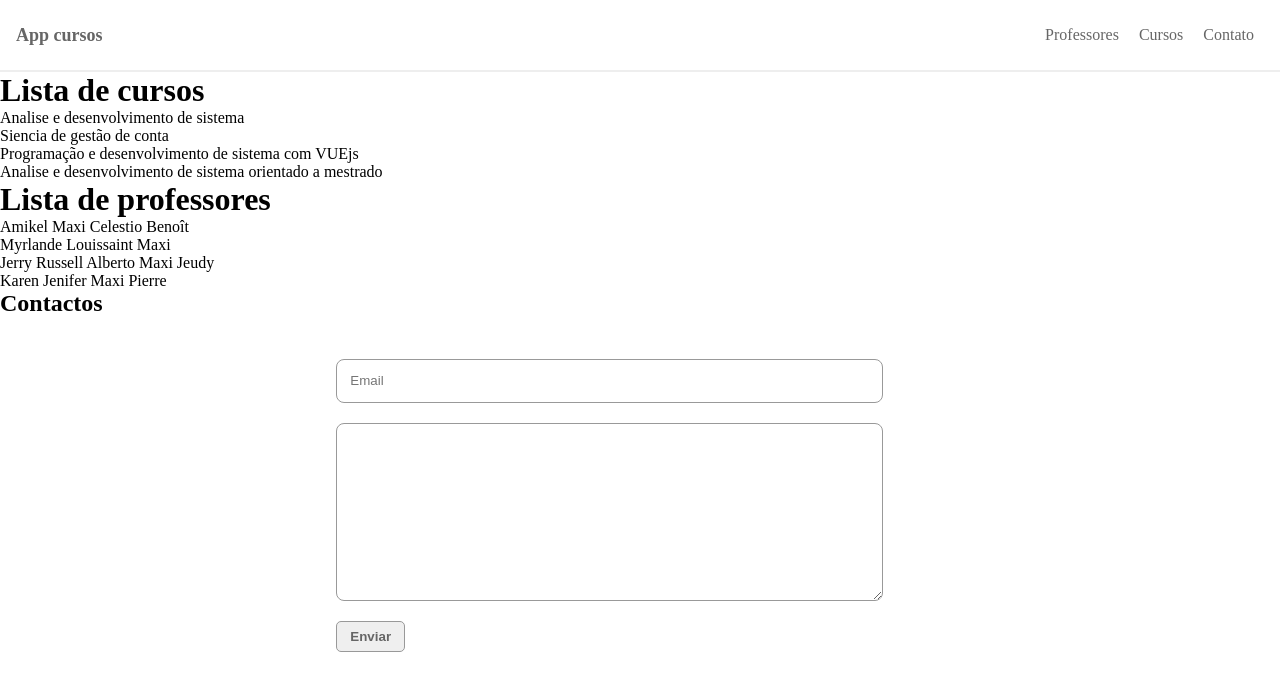
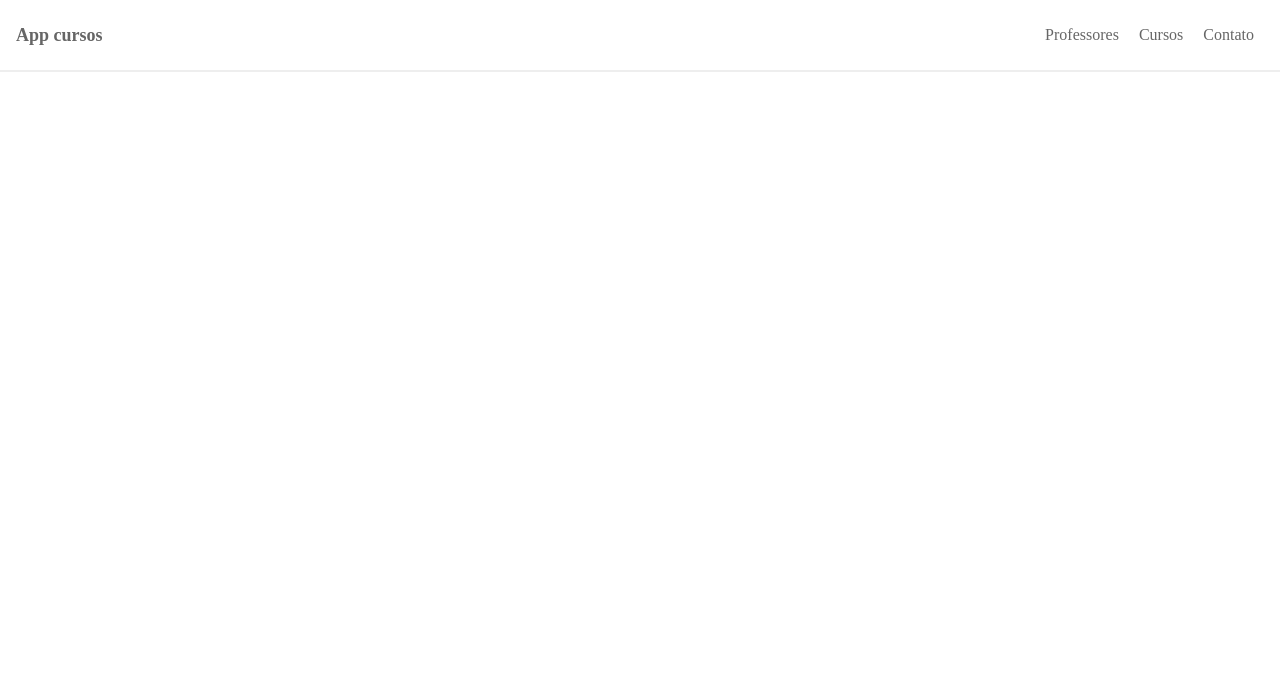
Before and after one commit to maxiamikel19/app-cursos, a Vue app: page / in a window 1280 px wide. Shown: the top 690 px of the page. Built offline with nearby package versions, Linux system fonts and the light colour scheme.

Commit message:
Renderizar dinamicamente os menus dos componentes

```diff
--- a/src/App.vue
+++ b/src/App.vue
@@ -4,21 +4,28 @@
         <h2 class="app__nav-menu__title">App cursos</h2>
         <ul class="app__nav-menu__menu">
           <li class="app__nav-menu__menu__item">
-            <a href="" class="app__nav-menu__menu__item__link">Professores</a>
+            <a href="" class="app__nav-menu__menu__item__link" @click.prevent="toggleMenu('lista-professor', 'Lista de professores')">Professores</a>
           </li>
           <li class="app__nav-menu__menu__item">
-            <a href="" class="app__nav-menu__menu__item__link">Cursos</a>
+            <a href="" class="app__nav-menu__menu__item__link" @click.prevent="toggleMenu('lista-curso', 'Lista de cursos')">Cursos</a>
           </li>
           <li class="app__nav-menu__menu__item">
-            <a href="" class="app__nav-menu__menu__item__link">Contato</a>
+            <a href="" class="app__nav-menu__menu__item__link" @click.prevent="toggleMenu('contato-curso', 'Contatos')">Contato</a>
           </li>
         </ul>
       </div>
     </div>
     <div class="container">
-      <lista-curso titulo="Lista de cursos"/>
+      <!-- <lista-curso titulo="Lista de cursos"/>
       <lista-professor titulo="Lista de professores" />
-      <contato-curso titulo="Contactos" />
+      <contato-curso titulo="Contactos" /> -->
+      <keep-alive>
+        <component
+          :is="compoentSelected"
+          :titulo="propComponent"
+       />
+      </keep-alive>
+
     </div>
 </template>
 
@@ -32,7 +39,22 @@ export default {
   components: {
     ListaCurso,
     ListaProfessor,
-    ContatoCurso
+    ContatoCurso,
+  },
+  data(){
+    return{
+      // professorList : ListaProfessor,
+      // courseList : ListaCurso,
+      // contact : ContatoCurso,
+      compoentSelected: null,
+      propComponent: ''
+    }
+  },
+  methods:{
+    toggleMenu: function (content, property){
+      this.compoentSelected = content;
+      this.propComponent = property;
+    }
   }
 }
 </script>
@@ -42,6 +64,12 @@ export default {
     margin: 0px;
     padding: 0px;
     box-sizing: border-box;
+  }
+  .main-title{
+    color: #999;
+    text-align: center;
+    font-size: 20px;
+    text-transform: uppercase;
   }
 
   .app{
@@ -74,4 +102,13 @@ export default {
       }
     }
   }
+
+  .container{
+    padding: 2em;
+    display: flex;
+    align-items: center;
+    justify-content: center;
+    flex-direction: column;
+    border: none;
+  }
 </style>
--- a/src/components/HelloWorld.vue
+++ /dev/null
@@ -1,57 +0,0 @@
-<template>
-  <div class="hello">
-    <h1>{{ msg }}</h1>
-    <p>
-      For a guide and recipes on how to configure / customize this project,<br>
-      check out the
-      <a href="https://cli.vuejs.org" target="_blank" rel="noopener">vue-cli documentation</a>.
-    </p>
-    <h3>Installed CLI Plugins</h3>
-    <ul>
-      <li><a href="https://github.com/vuejs/vue-cli/tree/dev/packages/%40vue/cli-plugin-babel" target="_blank" rel="noopener">babel</a></li>
-    </ul>
-    <h3>Essential Links</h3>
-    <ul>
-      <li><a href="https://vuejs.org" target="_blank" rel="noopener">Core Docs</a></li>
-      <li><a href="https://forum.vuejs.org" target="_blank" rel="noopener">Forum</a></li>
-      <li><a href="https://chat.vuejs.org" target="_blank" rel="noopener">Community Chat</a></li>
-      <li><a href="https://twitter.com/vuejs" target="_blank" rel="noopener">Twitter</a></li>
-      <li><a href="https://news.vuejs.org" target="_blank" rel="noopener">News</a></li>
-    </ul>
-    <h3>Ecosystem</h3>
-    <ul>
-      <li><a href="https://router.vuejs.org" target="_blank" rel="noopener">vue-router</a></li>
-      <li><a href="https://vuex.vuejs.org" target="_blank" rel="noopener">vuex</a></li>
-      <li><a href="https://github.com/vuejs/vue-devtools#vue-devtools" target="_blank" rel="noopener">vue-devtools</a></li>
-      <li><a href="https://vue-loader.vuejs.org" target="_blank" rel="noopener">vue-loader</a></li>
-      <li><a href="https://github.com/vuejs/awesome-vue" target="_blank" rel="noopener">awesome-vue</a></li>
-    </ul>
-  </div>
-</template>
-
-<script>
-export default {
-  name: 'HelloWorld',
-  props: {
-    msg: String
-  }
-}
-</script>
-
-<!-- Add "scoped" attribute to limit CSS to this component only -->
-<style scoped lang="scss">
-h3 {
-  margin: 40px 0 0;
-}
-ul {
-  list-style-type: none;
-  padding: 0;
-}
-li {
-  display: inline-block;
-  margin: 0 10px;
-}
-a {
-  color: #42b983;
-}
-</style>
--- a/src/components/base/VLista.vue
+++ b/src/components/base/VLista.vue
@@ -1,6 +1,6 @@
 <template>
-    <ul>
-        <li v-for="item in lista" :key="item.id">
+    <ul class="lista">
+        <li v-for="item in lista" :key="item.id" class="lista__item">
             {{ item.name }}
         </li>
     </ul>
@@ -16,5 +16,12 @@
 </script>
 
 <style lang="scss" scoped>
-
+    .lista{
+        border: none;
+        margin: 2em;
+        &__item{
+            list-style:armenian;
+            margin: 1em 0em;
+        }
+    }
 </style>
--- a/src/components/cursos/ContatoCurso.vue
+++ b/src/components/cursos/ContatoCurso.vue
@@ -1,6 +1,6 @@
 <template>
     <div class="contato">
-        <h2>{{ titulo }}</h2>
+        <h2 class="main-title">{{ titulo }}</h2>
         <form action="">
         <div class="contato__form">
            <div class="contato__form__input">
@@ -30,6 +30,7 @@
     .contato{
         border: none;
         margin: 0 auto;
+        width: 100%;
         &__form{
             border:none;
             margin: 0 auto;
--- a/src/components/cursos/ListaCurso.vue
+++ b/src/components/cursos/ListaCurso.vue
@@ -1,6 +1,6 @@
 <template>
     <div class="cursos">
-        <h1 class="cursos__title">{{titulo}} </h1>
+        <h1 class="main-title">{{titulo}} </h1>
         <div class="cursos__content">
             <v-lista :lista="listaCurso"/>
         </div>
--- a/src/components/cursos/ListaProfessor.vue
+++ b/src/components/cursos/ListaProfessor.vue
@@ -1,6 +1,6 @@
 <template>
     <div class="professor">
-        <h1 class="professor__title">{{ titulo }}</h1>
+        <h1 class="main-title">{{ titulo }}</h1>
         <div class="professor__content">
             <v-lista :lista="listaProfessor"/>
         </div>
@@ -22,6 +22,7 @@ import VLista from '../base/VLista.vue'
                     {id:2, name:'Myrlande Louissaint Maxi'},
                     {id:3, name:'Jerry Russell Alberto Maxi Jeudy'},
                     {id:4, name:'Karen Jenifer Maxi Pierre'},
+                    {id:4, name:'Jesus Adrian Romeo'},
                 ]
             }
         }
```
